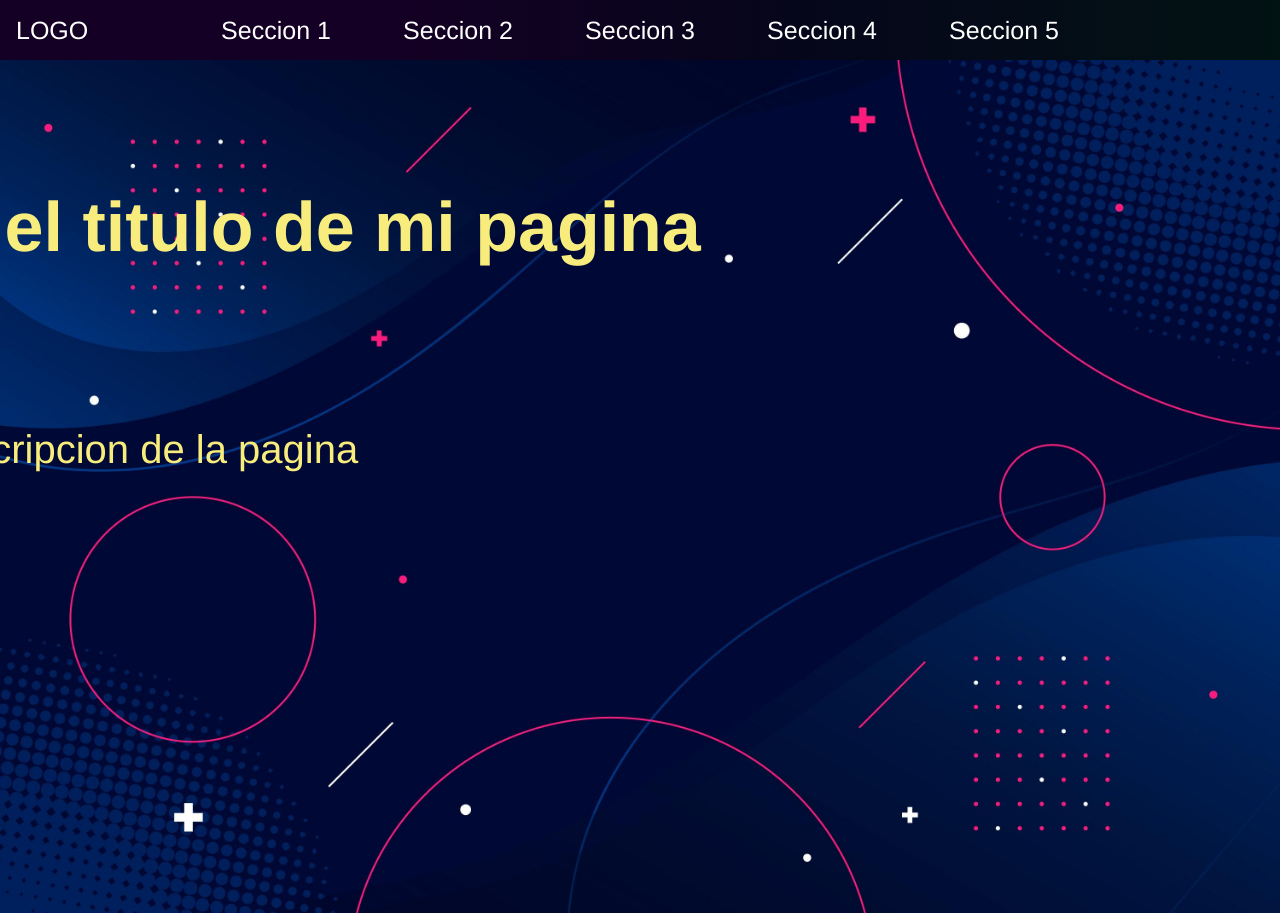
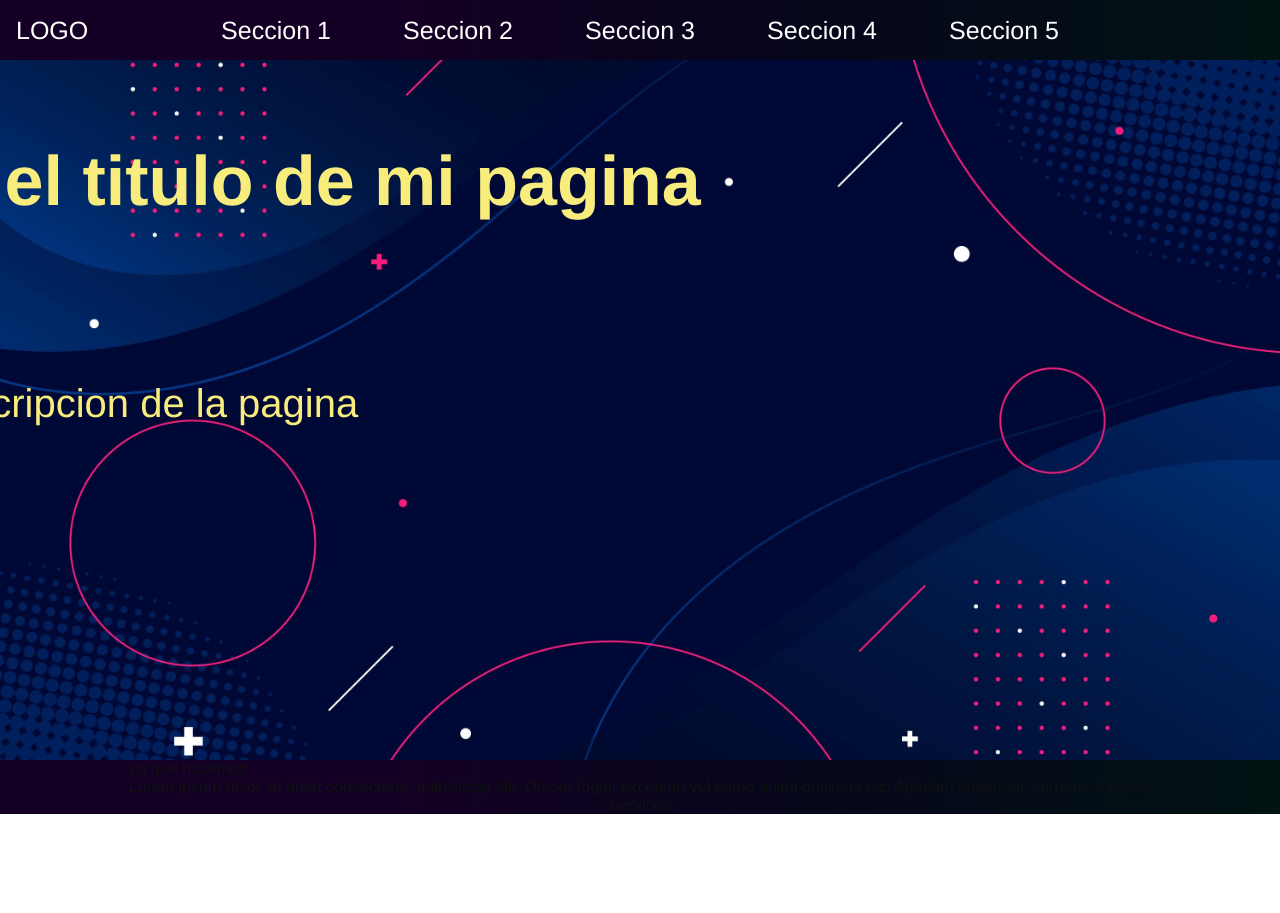
Before and after one commit to cristobalquilimaco/teguilog, a React (Vite) app: page /#/ in a window 1280 px wide. After the commit the page ends 814 px from the top, so only its background shows below. Built offline with nearby package versions, Linux system fonts and the light colour scheme.

Commit message:
Se crea componentes para la pagina web principal

```diff
--- a/src/Pages/Home.jsx
+++ b/src/Pages/Home.jsx
@@ -1,12 +1,16 @@
 import React from 'react'
 import "./home.css"
 import Banner from '../components/Banner'
+import About from '../components/About'
+import Services from '../components/Services'
 
 
 const Home = () => {
   return (
     <div className='home_principal'>
       <Banner/>
+      <About/>
+      <Services/>
     </div>
   )
 }
--- /dev/null
+++ b/src/components/Services.jsx
@@ -0,0 +1,10 @@
+import React from 'react'
+import "./styles/services.css"
+
+const Services = () => {
+  return (
+    <div>Services</div>
+  )
+}
+
+export default Services
--- a/src/components/styles/banner.css
+++ b/src/components/styles/banner.css
@@ -66,6 +66,11 @@ width: 100%;
 
     }
 
+    .img__banner{
+        width: 2800px;
+        height: 700px;
+        }
+
     .text_tittle{
         font-size: 70px;
         width: 1000px;
```
Also changed, not shown: src/components/Capacity.jsx (added, +10 -0 lines), src/components/Company.jsx (added, +10 -0 lines), src/components/SuportAndServices.jsx (added, +9 -0 lines), src/components/WebPlataforms.jsx (added, +10 -0 lines), src/components/styles/capacity.css (added), src/components/styles/company.css (added), src/components/styles/services.css (added), src/components/styles/suportAndServices.css (added), src/components/styles/webPlataforms.css (added).
